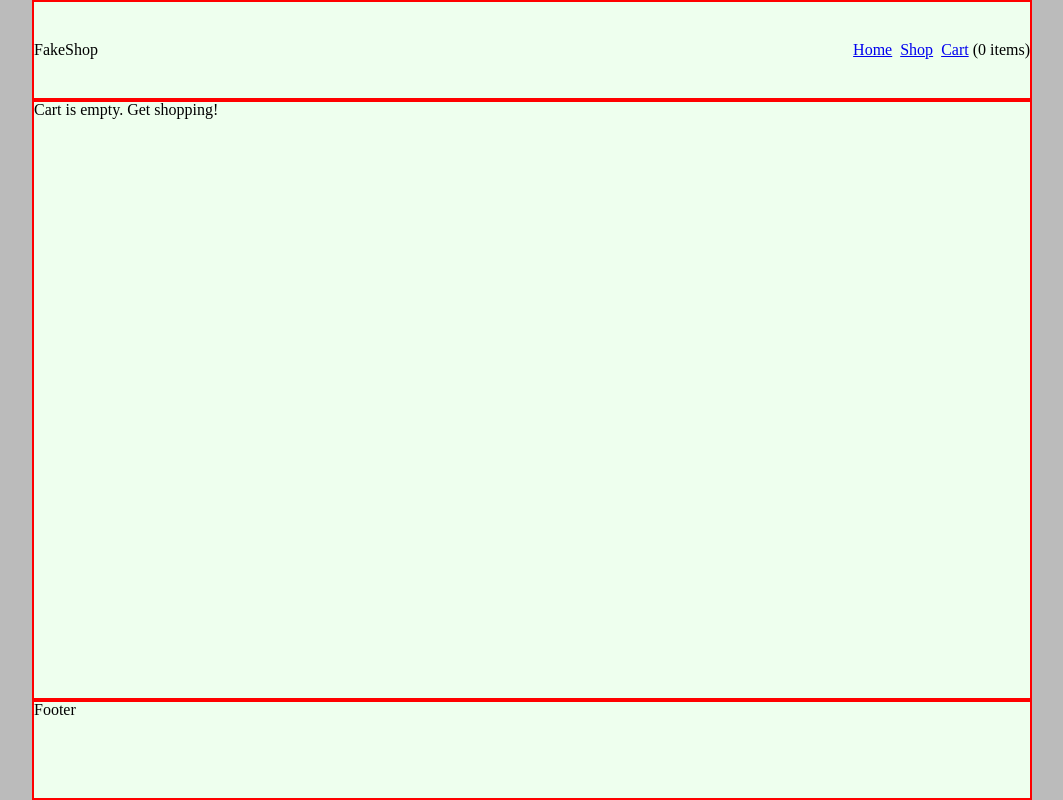
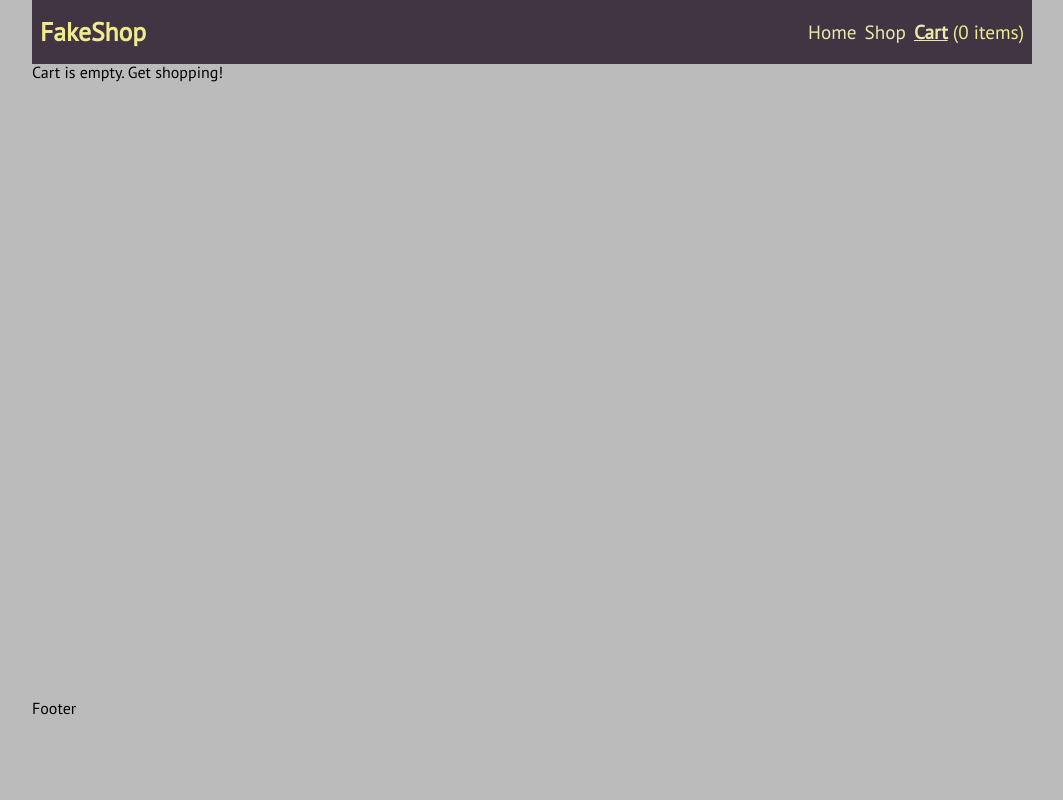
Before and after one commit to MongrelArchitect/shopping-cart, a React (Create React App) app: page /cart in a window 1280 px wide. Shown: the whole page, without its empty margins (108-1171 px from the left). Built offline with nearby package versions, Linux system fonts and the light colour scheme.

Commit message:
Style "Header" section

```diff
--- a/src/components/Cart.jsx
+++ b/src/components/Cart.jsx
@@ -30,7 +30,7 @@ export default function Cart({ cart, products, removeFromCart }) {
         {cartKeys.map((key) => {
           const id = key - 1;
           return (
-            <li>
+            <li key={key}>
               <img
                 src={products[id].image}
                 alt=""
@@ -51,6 +51,7 @@ export default function Cart({ cart, products, removeFromCart }) {
       </ul>
       Total: $
       {getTotalPrice()}
+      <button type="button">CHECKOUT</button>
     </div>
   );
 }
--- a/src/components/Header.jsx
+++ b/src/components/Header.jsx
@@ -1,5 +1,5 @@
 import React from 'react';
-import { Link } from 'react-router-dom';
+import { Link, useLocation } from 'react-router-dom';
 
 export default function Header({ cart }) {
   const getTotalItemCount = () => {
@@ -11,18 +11,26 @@ export default function Header({ cart }) {
     return total;
   };
 
+  const { pathname } = useLocation();
+
   return (
     <div className="header">
-      <span>FakeShop</span>
+      <h1>FakeShop</h1>
       <ul>
         <li>
-          <Link to="/">Home</Link>
+          <Link to="/" className={pathname === '/' ? 'active' : null}>
+            Home
+          </Link>
         </li>
         <li>
-          <Link to="/shop">Shop</Link>
+          <Link to="/shop" className={pathname === '/shop' ? 'active' : null}>
+            Shop
+          </Link>
         </li>
         <li>
-          <Link to="/cart">Cart</Link>
+          <Link to="/cart" className={pathname === '/cart' ? 'active' : null}>
+            Cart
+          </Link>
           <span>
             {' '}
             (
--- a/src/styles/style.css
+++ b/src/styles/style.css
@@ -1,9 +1,12 @@
+@import url('https://fonts.googleapis.com/css2?family=PT+Sans&display=swap');
+
 * {
   box-sizing: border-box;
 }
 
 body {
   background: #bbb;
+  font-family: "PT Sans", sans-serif;
 }
 
 .cart-product-image {
@@ -11,26 +14,43 @@ body {
 }
 
 .container {
-  background: #efe;
   display: grid;
-  grid-template-rows: 100px 1fr 100px;
+  grid-template-rows: 64px 1fr 100px;
   margin: auto;
   max-width: 1000px;
   min-height: 100vh;
 }
 
-.container > div {
-  border: 2px solid red;
+.header {
+  align-items: center;
+  background: #413543;
+  color: #f0eb8d;
+  display: flex;
+  font-size: 1.2rem;
+  justify-content: space-between;
+  padding: 8px;
+  position: sticky;
+  top: 0;
 }
 
-.header {
-  align-items: center;
-  display: flex;
-  justify-content: space-between;
+.header a {
+  color: #ebe8ac;
+  text-decoration: none;
+}
+
+.header a.active {
+  font-weight: bold;
+  text-decoration: underline;
+}
+
+.header h1 {
+  font-size: 1.6rem;
+  font-weight: bold;
 }
 
 .header ul {
   display: flex;
+  flex-wrap: wrap;
   gap: 8px;
 }
 
```
